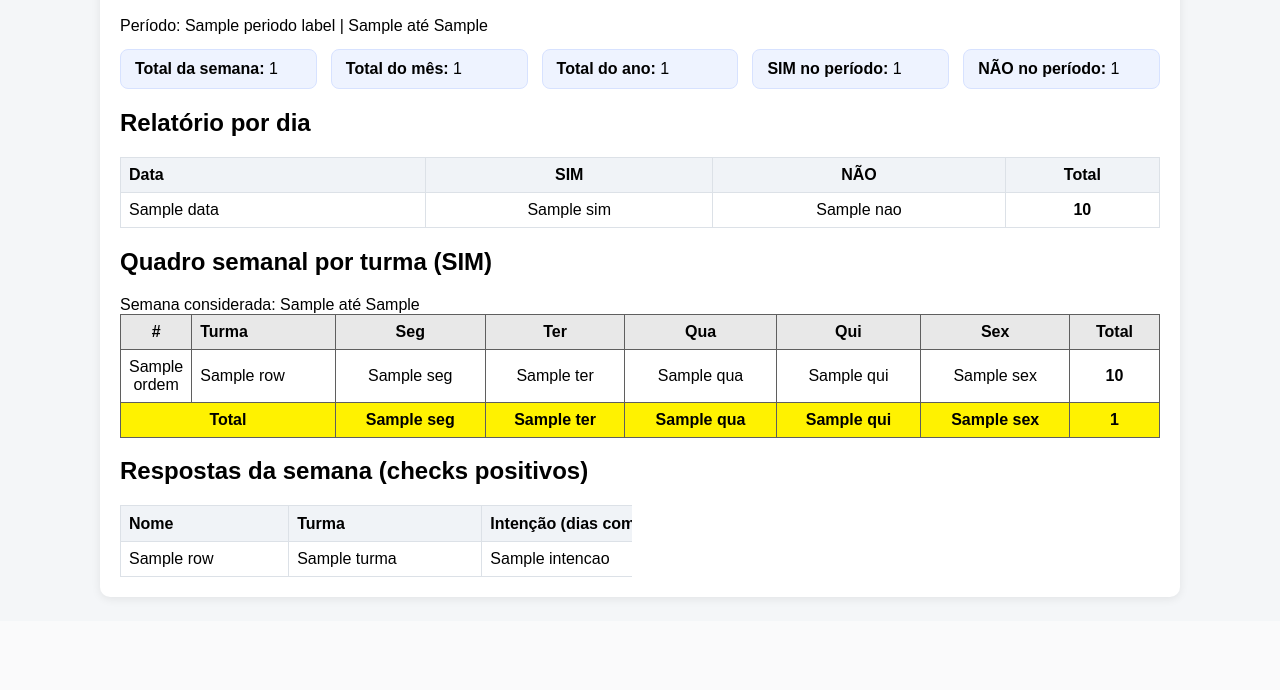
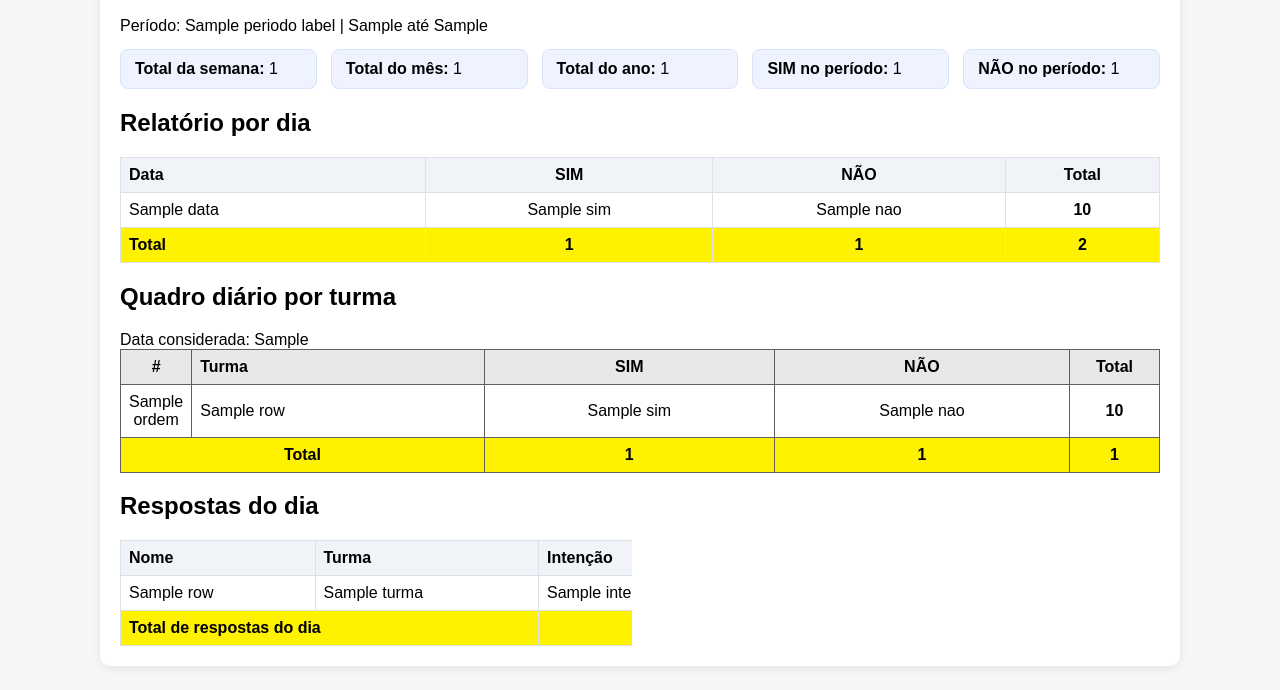
Before and after one commit to FranciscoCarlos1/ALMOCO, a Flask app: template templates/admin.html in a window 1280 px wide. Shown: the part 839-1529 px from the top of the page. Before the commit the page ends 1440 px from the top, so only its background shows below. Run offline with Flask 3, Linux system fonts and the light colour scheme; the template is opened without the code that fills it: most values are stand-ins (such as "Sample title", 1, 10 or a date in 2020).

Commit message:
Show daily intentions in admin panel

```diff
--- a/templates/admin.html
+++ b/templates/admin.html
@@ -179,35 +179,39 @@
           </tr>
           {% endif %}
         </tbody>
+        {% if relatorio_por_dia %}
+        <tfoot>
+          <tr class="total-row">
+            <th>Total</th>
+            <th class="center">{{ total_periodo_sim }}</th>
+            <th class="center">{{ total_periodo_nao }}</th>
+            <th class="center">{{ total_periodo_sim + total_periodo_nao }}</th>
+          </tr>
+        </tfoot>
+        {% endif %}
       </table>
       </div>
 
-      <h2>Quadro semanal por turma (SIM)</h2>
-      <div>Semana considerada: {{ semana_inicio }} até {{ semana_fim }}</div>
+      <h2>Quadro diário por turma</h2>
+      <div>Data considerada: {{ data_filtro }}</div>
       <div class="table-wrap">
       <table class="quadro">
             <thead>
               <tr>
                 <th class="center" style="width:50px">#</th>
                 <th>Turma</th>
-                <th class="center">Seg</th>
-                <th class="center">Ter</th>
-                <th class="center">Qua</th>
-                <th class="center">Qui</th>
-                <th class="center">Sex</th>
+                <th class="center">SIM</th>
+                <th class="center">NÃO</th>
                 <th class="center" style="width:90px">Total</th>
               </tr>
             </thead>
             <tbody>
-              {% for row in quadro_rows %}
+              {% for row in quadro_dia_rows %}
               <tr>
                 <td class="center">{{ row.ordem }}</td>
                 <td>{{ row.turma_nome }}</td>
-                <td class="center">{{ row.seg }}</td>
-                <td class="center">{{ row.ter }}</td>
-                <td class="center">{{ row.qua }}</td>
-                <td class="center">{{ row.qui }}</td>
-                <td class="center">{{ row.sex }}</td>
+                <td class="center">{{ row.sim }}</td>
+                <td class="center">{{ row.nao }}</td>
                 <td class="center"><strong>{{ row.total }}</strong></td>
               </tr>
               {% endfor %}
@@ -215,12 +219,9 @@
             <tfoot>
               <tr class="total-row">
                 <th class="center" colspan="2">Total</th>
-                <th class="center">{{ semana_sim.seg }}</th>
-                <th class="center">{{ semana_sim.ter }}</th>
-                <th class="center">{{ semana_sim.qua }}</th>
-                <th class="center">{{ semana_sim.qui }}</th>
-                <th class="center">{{ semana_sim.sex }}</th>
-                <th class="center">{{ total_semana_geral }}</th>
+                <th class="center">{{ total_sim }}</th>
+                <th class="center">{{ total_nao }}</th>
+                <th class="center">{{ total_respostas_dia }}</th>
               </tr>
             </tfoot>
           </table>
@@ -228,25 +229,36 @@
 
       <div class="split">
         <section>
-          <h2>Respostas da semana (checks positivos)</h2>
+          <h2>Respostas do dia</h2>
           <div class="table-wrap">
           <table>
             <thead>
               <tr>
                 <th>Nome</th>
                 <th>Turma</th>
-                <th>Intenção (dias com ✅)</th>
+                <th>Intenção</th>
               </tr>
             </thead>
             <tbody>
-              {% for row in respostas %}
+              {% for row in respostas_dia %}
               <tr>
                 <td>{{ row.nome }}</td>
                 <td>{{ row.turma }}</td>
                 <td>{{ row.intencao }}</td>
               </tr>
               {% endfor %}
+              {% if not respostas_dia %}
+              <tr>
+                <td colspan="3" class="center">Sem respostas para a data selecionada.</td>
+              </tr>
+              {% endif %}
             </tbody>
+            <tfoot>
+              <tr class="total-row">
+                <th colspan="2">Total de respostas do dia</th>
+                <th class="center">{{ total_respostas_dia }}</th>
+              </tr>
+            </tfoot>
           </table>
           </div>
         </section>
```
Also changed, not shown: routes_admin.py (+53 -13 lines).
